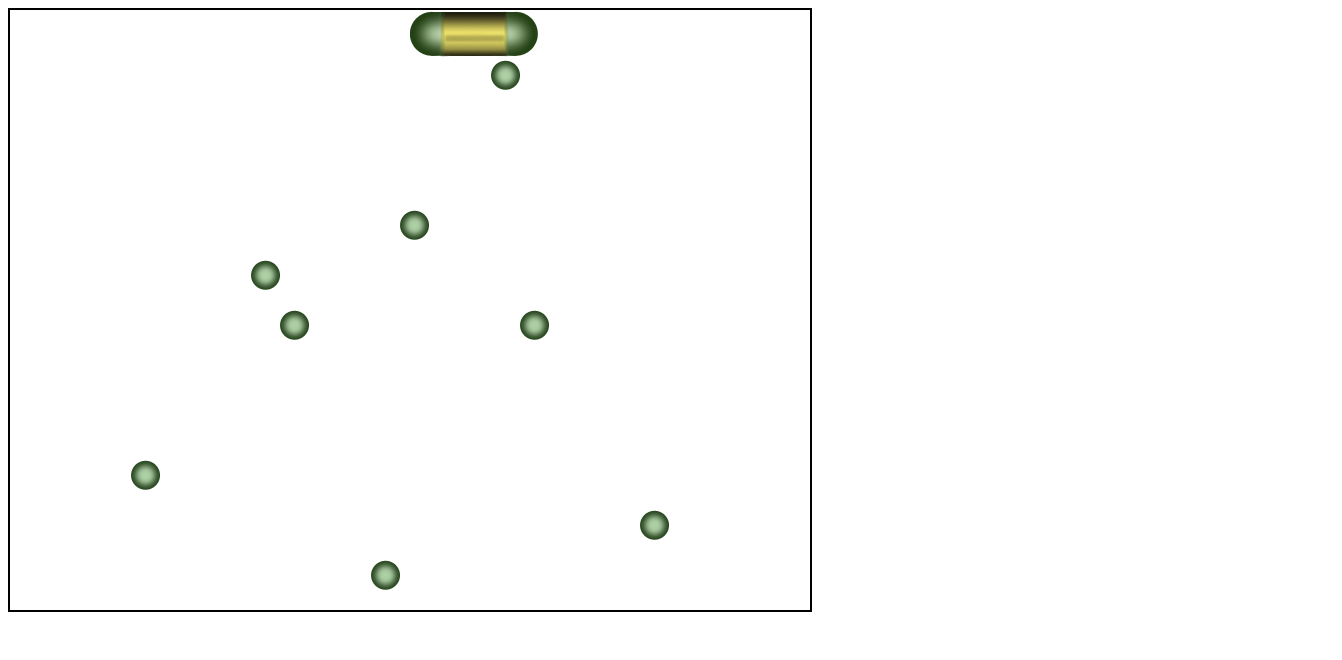
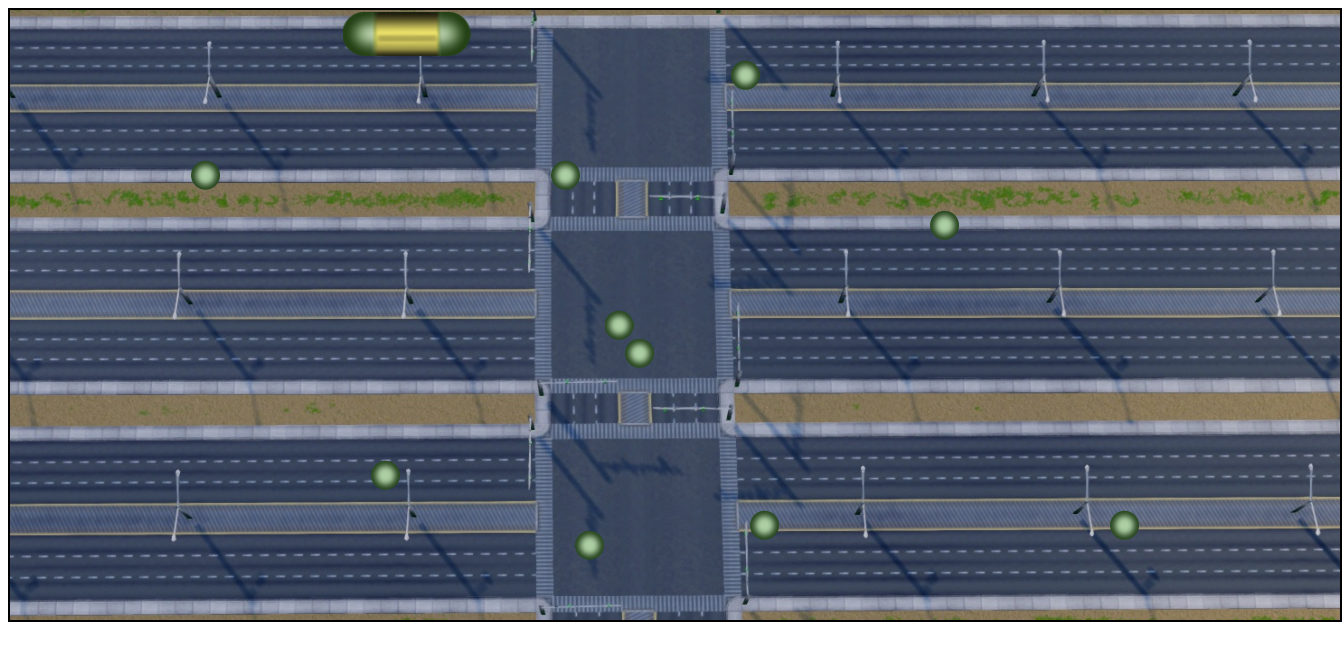
Before and after one commit to Team-Leibniz/Teamwork_JS, a plain HTML site: page Game/index.html in a window 1280 px wide. Shown: the whole page, 1342 px wide, since content can reach past the window. Drawn offline with Linux system fonts and the light colour scheme.

Commit message:
add "cars" moving up

```diff
--- a/Game/JS/ball.js
+++ b/Game/JS/ball.js
@@ -6,14 +6,14 @@ var Ball = (function () {
         this.position = new Vector2(x, y);
         this.width = 29;
         this.height = 30;
-        this.velocity = 2;
+        this.velocity = 3;
         this.velocityModifierX = 1;
         this.velocityModifierY = 1;
         this.movement = {left: false, right : false, up: false, down : false};
         switch (movementPosition) {
             case 'right': this.movement.right = true; break;
             case 'left': this.movement.left = true; break;
-            //case 'up': this.movement = {up: true}; break;
+            case 'up': this.movement.up = true; break;
             //case 'down': this.movement = {down: true}; break;
             default : break;
         }
@@ -34,9 +34,9 @@ var Ball = (function () {
         //if(this.movement.down) {
         //    this.position.y += (this.velocity - 2) * this.velocityModifierY;
         //}
-        //if(this.movement.up) {
-        //    this.position.y -= ((this.velocity -2) * this.velocityModifierY);
-        //}
+        if(this.movement.up) {
+            this.position.y -= this.velocity;
+        }
 
         this.animation.position.set(this.position.x, this.position.y);
         this.boundingBox.x = this.position.x;
--- a/Game/JS/main.js
+++ b/Game/JS/main.js
@@ -3,21 +3,29 @@
  */
 var canvas = document.getElementById('canvas');
 var ctx = canvas.getContext('2d');
+var bcgImage = new Image();
+bcgImage.src = "resources/roads.jpg";
 var previousTime = Date.now();
 var previousTimeRightBall = Date.now();
 var previousTimeLeftBall = Date.now();
+var previousTimeUpBall = Date.now();
+
+
+
 
 var input = new Input();
 attachListeners(input);
 
-var player1 = new Player(canvas.width/2, 1,0);
+var player1 = new Player(canvas.width/4, 1,0);
 
 
 var ballsArrRight = [];
 var ballsArrLeft = [];
+var ballsArrUp = [];
 //generateBalls();
 var prevRightBallRow;
 var prevLeftBallRow;
+var prevUpBallRow;
 
 
 function generateBalls(){
@@ -35,11 +43,19 @@ function generateBalls(){
         do {
             var rand = randomNumInRange(0,5)
         } while(rand == prevLeftBallRow);
-        var posY = 50 + 100 * rand;
+        var posY = 100 + 100 * rand;
         prevLeftBallRow = rand;
-        var posY = 100 + 100 * rand;
         ballsArrLeft.push(new Ball(canvas.width-50, posY,'left'));
         previousTimeLeftBall = Date.now();
+    }
+    if(ballsArrUp.length < 4 && getDiffInTime(previousTimeUpBall) >= 1.5) {
+        do {
+            var rand = randomNumInRange(0,2)
+        } while(rand == prevUpBallRow);
+        var posX = canvas.width/2 - 50 * rand;
+        prevUpBallRow = rand;
+        ballsArrUp.push(new Ball(posX, canvas.height,'up'));
+        previousTimeUpBall = Date.now();
     }
 }
 
@@ -77,7 +93,18 @@ function tick() {
             collision.currentTime = 0;
             collision.play();
         }
+        ballsArrUp.forEach(function(ballUp){
+            if(ball.boundingBox.intersects(ballUp.boundingBox)) {
+                ballUp.position.y += ballUp.velocity;
+                collision.currentTime = 0;
+                collision.play();
+            }
+            //ballUp.update();
+
+        });
+
         ball.update();
+
     });
 
     ballsArrLeft.forEach(function(ball){
@@ -96,6 +123,39 @@ function tick() {
             collision.currentTime = 0;
             collision.play();
         }
+        ballsArrUp.forEach(function(ballUp){
+            if(ball.boundingBox.intersects(ballUp.boundingBox)) {
+                ballUp.position.y += ballUp.velocity;
+                collision.currentTime = 0;
+                collision.play();
+            }
+            //ballUp.update();
+        });
+
+        ball.update();
+    });
+
+
+    ballsArrUp.forEach(function(ball){
+        if(ball.position.y <= 0) {
+            ballsArrUp.removeAt(ballsArrUp.indexOf(ball));
+            generateBalls();
+        }
+
+        if(player1.boundingBox.intersects(ball.boundingBox)) {
+            //ball.velocityModifierY *= -1;
+            //collision.pause();
+            collision.currentTime = 0;
+            collision.play();
+        }
+
+        ballsArrLeft.forEach(function(ballLeft){
+            if(ball.boundingBox.intersects(ballLeft.boundingBox)) {
+                ballLeft.position.x += (ballLeft.velocity * 0.5);
+            }
+        });
+
+
         ball.update();
     });
 
@@ -105,11 +165,15 @@ function tick() {
 
 function render(ctx) {
     ctx.clearRect(0, 0, canvas.width, canvas.height);
+    ctx.drawImage(bcgImage,0,0,1330,610) // image,x,y,size
     player1.render(ctx);
     ballsArrRight.forEach(function(ball){
         ball.render(ctx);
     });
     ballsArrLeft.forEach(function(ball){
+        ball.render(ctx);
+    });
+    ballsArrUp.forEach(function(ball){
         ball.render(ctx);
     });
 
@@ -138,6 +202,9 @@ function modifyBallSpeed() {
         ballsArrLeft.forEach(function(ball){
             ball.velocityModifierX += 0.01;
         });
+        //ballsArrUp.forEach(function(ball){
+        //    ball.velocityModifierY += 0.01;
+        //});
 
     }
 }
--- a/Game/JS/player.js
+++ b/Game/JS/player.js
@@ -5,7 +5,7 @@ var Player = (function(){
     function Player(x, y, rowClip) {
         this.position = new Vector2(x, y);
         this.movement = {left: false, right : false};
-        this.velocity = 5;
+        this.velocity = 3;
         this.width = 128;
         this.height = 48;
         this.scores = 0;
--- a/Game/index.html
+++ b/Game/index.html
@@ -15,7 +15,7 @@
     <source src="http://dl.dropbox.com/u/26141789/canvas/pingpong/Metal%20Cling%20-%20Hit.mp3" />
     <source src="http://dl.dropbox.com/u/26141789/canvas/pingpong/Metal%20Cling%20-%20Hit.wav" />
 </audio>
-<canvas id="canvas" width="800" height="600" >
+<canvas id="canvas" width="1330" height="610" >
     Your browser does not support canvas.
 </canvas>
 <script src="JS/player.js"></script>
```
Also changed, not shown: Game/resources/roads.jpg (added).
